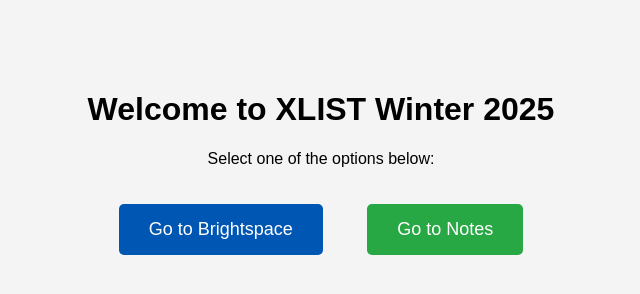
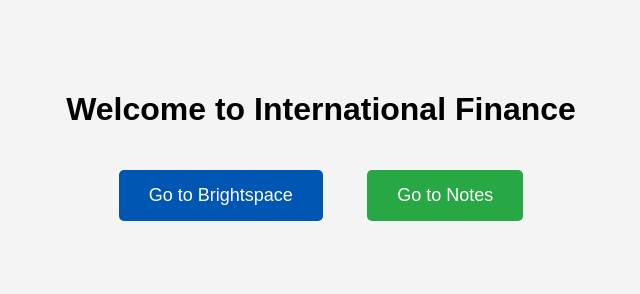
Before and after one commit to tinngger/PTDash, a plain HTML site: page International_Finance.html in a window 1280 px wide. Shown: the whole page, without its empty margins (319-959 px from the left). Drawn offline with Linux system fonts and the light colour scheme.

Commit message:
Update International_Finance.html

```diff
--- a/International_Finance.html
+++ b/International_Finance.html
@@ -50,8 +50,7 @@
 <body>
 
     <div class="container">
-        <h1>Welcome to XLIST Winter 2025</h1>
-        <p>Select one of the options below:</p>
+        <h1>Welcome to International Finance</h1>
 
         <a href="https://learn.georgebrown.ca/d2l/le/content/346275/Home" class="btn btn-brightspace">Go to Brightspace</a>
         <a href="https://www.notion.so/INTERNATIONAL-FINANCE-26501dd7e0898052b9f5ffdc002f01f6?source=copy_link" class="btn btn-notes">Go to Notes</a>
```
